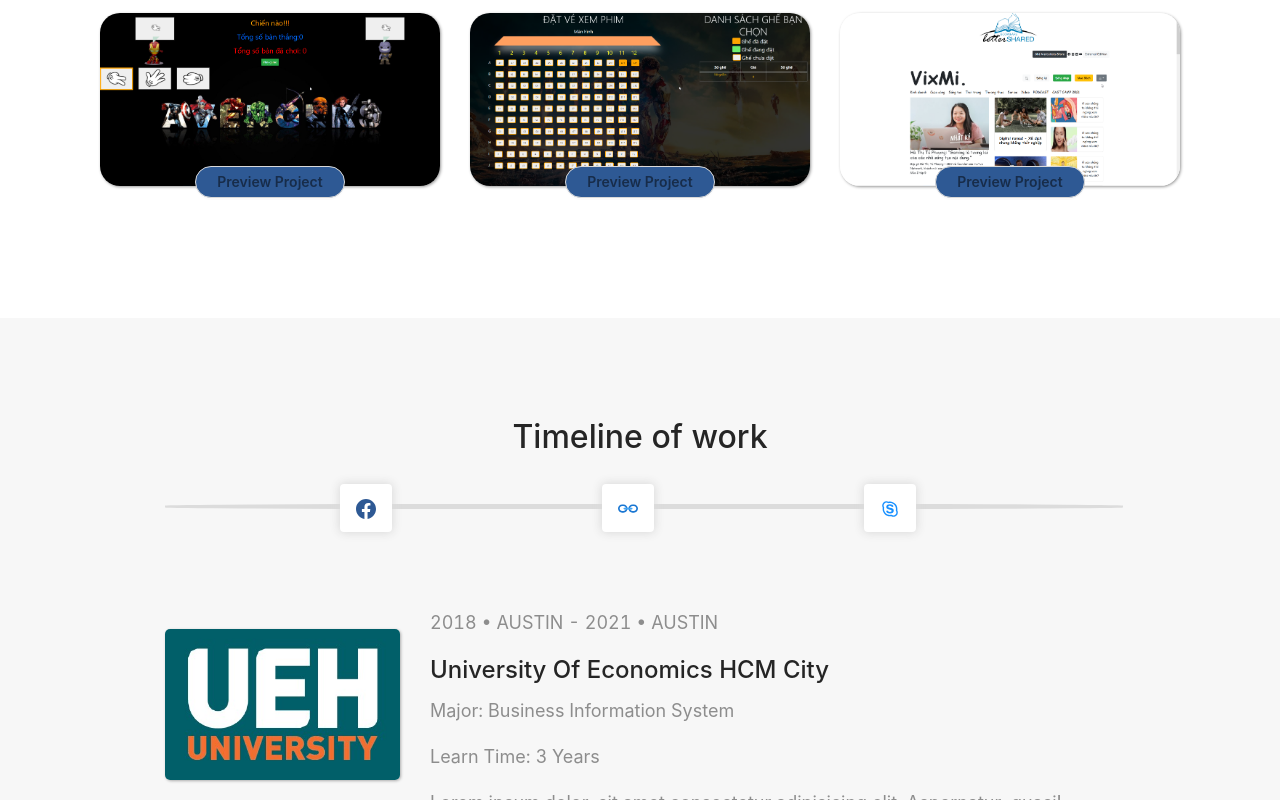
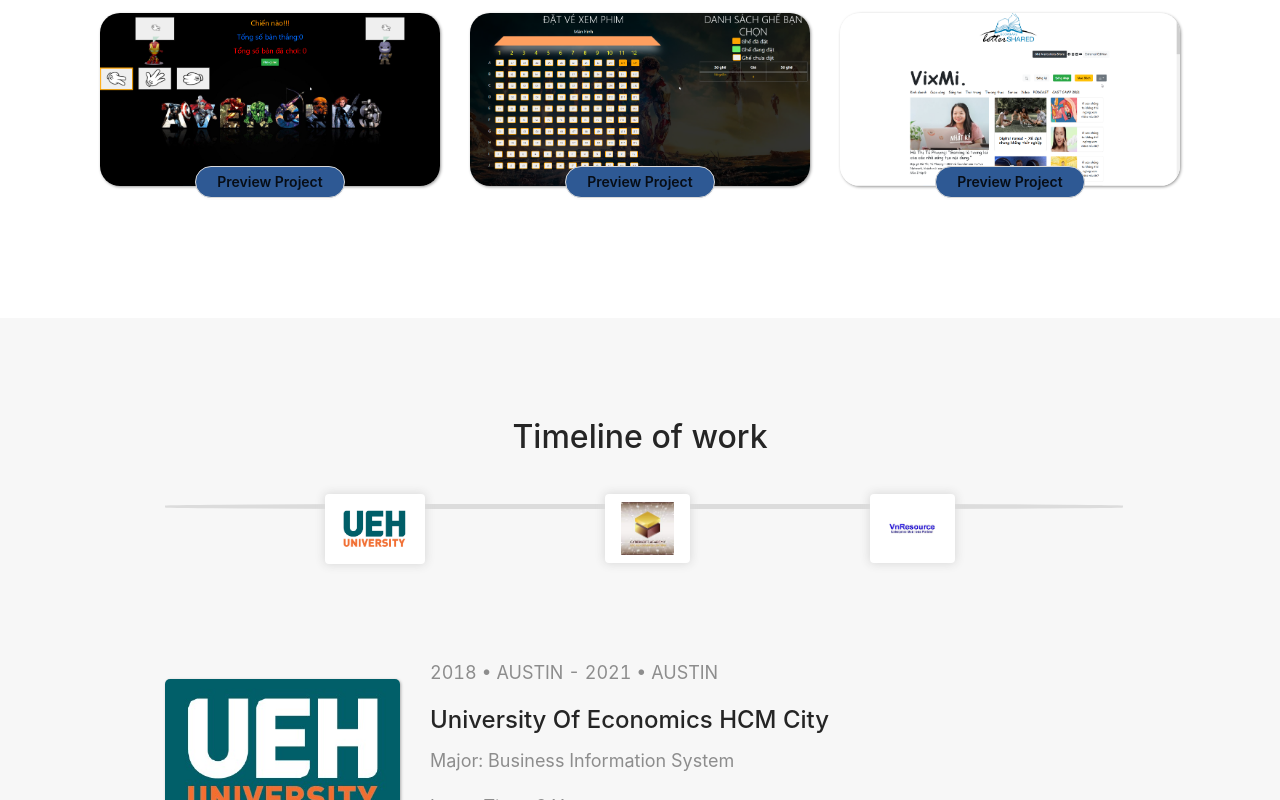
Before and after one commit to uranius1024/tftboarding, a React (Create React App) app: page / in a window 1280 px wide. Shown: the part 2000-2800 px from the top of the page. Built offline with nearby package versions, Linux system fonts and the light colour scheme; a web font is replaced by a local one.

Commit message:
udapte: fix responsive

```diff
--- a/src/LandingPage/Contact.js
+++ b/src/LandingPage/Contact.js
@@ -10,7 +10,7 @@ export default class Contact extends Component {
                 <div className='contact'>
                     <div className='container content-contact'>
                         <div className='row'>
-                            <div className='col-md-4 get-touch'>
+                            <div className='col-md-4 col-sm-4 col-xl-4 get-touch'>
                                 <h2 className='title'> GET IN TOUCH</h2>
                                 <div className='text-general text-touch'>
                                     <p>Pho Co Dieu, Street </p>
@@ -19,9 +19,9 @@ export default class Contact extends Component {
                                     <p>luongtrongq@gmail.com</p>
                                 </div>
                             </div>
-                            <div className='col-md-8 get-input text-center'>
+                            <div className='col-md-8 col-sm-8 col-xl-8 get-input text-center'>
 
-                                <iframe src="https://www.google.com/maps/embed?pb=!1m18!1m12!1m3!1d3919.688121491676!2d106.65488871480066!3d10.758502092333728!2m3!1f0!2f0!3f0!3m2!1i1024!2i768!4f13.1!3m3!1m2!1s0x31752eed8ac091f5%3A0x191f077fc4789490!2zUGjDsyBDxqEgxJBp4buBdSwgVGjDoG5oIHBo4buRIEjhu5MgQ2jDrSBNaW5o!5e0!3m2!1sen!2s!4v1641281516684!5m2!1sen!2s" width={600} height={450} style={{ border: 0 }} allowFullScreen loading="lazy" />
+                                <iframe className='w-100' src="https://www.google.com/maps/embed?pb=!1m18!1m12!1m3!1d3919.688121491676!2d106.65488871480066!3d10.758502092333728!2m3!1f0!2f0!3f0!3m2!1i1024!2i768!4f13.1!3m3!1m2!1s0x31752eed8ac091f5%3A0x191f077fc4789490!2zUGjDsyBDxqEgxJBp4buBdSwgVGjDoG5oIHBo4buRIEjhu5MgQ2jDrSBNaW5o!5e0!3m2!1sen!2s!4v1641281516684!5m2!1sen!2s" width={600} height={450} style={{ border: 0 }} allowFullScreen loading="lazy" />
 
 
 
--- a/src/LandingPage/Header.js
+++ b/src/LandingPage/Header.js
@@ -2,11 +2,7 @@ import React, { Component, useEffect } from 'react';
 import "../css/main.css"
 import { Link } from 'react-scroll';
 import { AiOutlineMenu } from "react-icons/ai";
-import { FaAlignRight } from 'react-icons/fa';
-import { SiFacebook } from "react-icons/si";
-import { FcLink, FcLike, FcPicture } from "react-icons/fc"
 
-import { AiOutlineSkype } from "react-icons/ai"
 export default class Header extends Component {
 
 
@@ -26,7 +22,7 @@ export default class Header extends Component {
             if ((currentScrollPosition - defaultScrollPosition) > 500) {
                 document.getElementsByClassName("header")[0].style.top = "0px";
             } else {
-                document.getElementsByClassName("header")[0].style.top = "-75px";
+                document.getElementsByClassName("header")[0].style.top = "-150px";
             }
         }
     }
--- a/src/LandingPage/LandingPage.js
+++ b/src/LandingPage/LandingPage.js
@@ -5,7 +5,7 @@ import HomePage from './HomePage'
 import Portfolio from './Portfolio'
 import BlogPage from './BlogPage'
 import Contact from './Contact'
-import "../css/landingPage.css"
+// import "../css/landingPage.css"
 
 import Portfolio1 from './Portfolio1'
 import TimelinePage from './TimelinePage'
--- a/src/LandingPage/TimelinePage.js
+++ b/src/LandingPage/TimelinePage.js
@@ -20,16 +20,16 @@ export default class TimelinePage extends Component {
                         </div>
                         <div className='circleBrand'>
                             <ul className="nav nav-pills mb-3" id="pills-tab" role="tablist">
-                                <li className='nav-item' ><a className='icon-timeline nav-link active' id="pills-home-tab" data-toggle="pill" href="#pills-home" role="tab" aria-controls="pills-home" aria-selected="true" ><i>
-                                    <SiFacebook />
+                                <li className='nav-item img-timeline-spec' ><a className='icon-timeline nav-link active' id="pills-home-tab" data-toggle="pill" href="#pills-home" role="tab" aria-controls="pills-home" aria-selected="true" ><i>
+                                    <img className='img-timeline w-100' src='images/ueh-logo.jpg' alt="img" />
                                 </i>
                                 </a></li>
                                 <li className='nav-item' ><a className='icon-timeline nav-link ' id="pills-profile-tab" data-toggle="pill" href="#pills-profile" role="tab" aria-controls="pills-profile" aria-selected="false" ><i>
-                                    <FcLink />
+                                    <img className='img-timeline w-100' src='images/cyber.png' alt="img" />
                                 </i>
                                 </a></li>
                                 <li className='nav-item'><a className='icon-timeline nav-link ' id="pills-contact-tab" data-toggle="pill" href="#pills-contact" role="tab" aria-controls="pills-contact" aria-selected="false" ><i>
-                                    <AiOutlineSkype />
+                                    <img className='img-timeline w-100' src='images/vnresource.jpg' alt="img" />
                                 </i>
                                 </a></li>
 
--- a/src/css/landingPage.css
+++ /dev/null
@@ -1,2 +0,0 @@
-.LandingPage {
-}
--- a/src/css/main.css
+++ b/src/css/main.css
@@ -216,10 +216,14 @@
   top: -20px;
   left: 0;
   background-color: #2e5994 !important;
-  color: rgba(0, 0, 0, 0.5) !important;
+  color: rgba(0, 0, 0, 0.5);
   font-weight: 600 !important  ;
   border-radius: 20px !important;
   width: 150px;
+  transition: ease-in-out 0.75s !important;
+}
+.btn-preview:hover {
+  color: white !important;
 }
 /* BLOGPAGE */
 #blog {
@@ -441,6 +445,16 @@ blockquote {
   left: 150px;
   z-index: 99;
 }
+.circleBrand .nav-item {
+  width: 85px;
+  height: 50px;
+}
+.circleBrand .img-timeline-spec {
+  width: 100px !important;
+}
+.img-timeline-spec img {
+  padding: 5px 0;
+}
 .circleBrand ul {
   list-style: none;
 }
@@ -466,7 +480,7 @@ blockquote {
   box-shadow: 0 3px 20px 3px #dadada;
 }
 .timeline-content {
-  margin-top: 100px;
+  margin-top: 150px;
 }
 .timeline-pic {
   padding: 20px 0;
--- a/src/css/responsive.css
+++ b/src/css/responsive.css
@@ -16,35 +16,6 @@
   color: #b8a07e;
 }
 
-@media (max-width: 1000px) {
-  /* Header */
-  .list-menu {
-    display: none;
-  }
-  .responsiveMenu {
-    float: right;
-    margin-top: 12px;
-    cursor: pointer;
-    font-size: 20px;
-  }
-
-  /* Contact */
-  .your-email {
-    margin-top: 20px;
-  }
-}
-@media (min-width: 980px) {
-  /* Header */
-  .responsiveMenu {
-    display: none;
-  }
-  .nav-menu-after {
-    display: none;
-  }
-}
-li {
-  padding: 10px 0;
-}
 /* Class */
 .navBar {
   width: 100%;
@@ -78,18 +49,97 @@ li {
 .nav-menu-after ul {
   margin-top: 80px;
 }
-/* Media screen size */
-@media screen and (min-width: 768px) {
-  button {
+/* ---------------------------------------------------------------------------------------------------- */
+/** Width between 1200x to 0
+ *  ~~~~~~~~~~~~~~~~~~~~~~~~~~~~~~~~~~~~
+ */
+
+@media (min-width: 1200px) {
+  .header {
+    background-color: tomato;
+  }
+  .responsiveMenu {
+    display: none;
+  }
+  .nav-menu-after {
     display: none;
   }
 
-  .links {
-    height: auto;
-    display: flex;
+  li {
+    padding: 10px 0;
+  }
+}
+
+/** Width between 992px to 1199px
+ *  ~~~~~~~~~~~~~~~~~~~~~~~~~~~~~~~~~~~~
+ */
+
+@media (min-width: 992px) and (max-width: 1199px) {
+  .header {
+    background-color: yellow;
+  }
+  .responsiveMenu {
+    display: none;
+  }
+  .nav-menu-after {
+    display: none;
   }
 
   li {
-    padding: 0 15px;
+    padding: 10px 0;
+  }
+  .circleBrand {
+    left: 130px;
+  }
+  .circleBrand ul li {
+    margin: 0 70px;
   }
 }
+
+/** Width between 768px to 991px
+ *  ~~~~~~~~~~~~~~~~~~~~~~~~~~~~~~~~~~~~
+ */
+
+@media (min-width: 768px) and (max-width: 991px) {
+  .header {
+    background-color: turquoise;
+  }
+  .nav-menu {
+    display: none;
+  }
+  .circleBrand .nav {
+    display: inline-block;
+  }
+  .circleBrand {
+    left: 0;
+    margin-bottom: 30px;
+  }
+}
+
+/** Width between 767px to 0
+ *  ~~~~~~~~~~~~~~~~~~~~~~~~~~~~~~~~~~~~
+ */
+
+@media (max-width: 767px) {
+  .nav-menu {
+    display: none;
+  }
+  .header {
+    background-color: violet;
+  }
+  .circleBrand .nav {
+    display: inline-block;
+  }
+  .circleBrand {
+    left: 0;
+  }
+  .line {
+    width: 100%;
+  }
+  .timeline {
+    padding-left: 0;
+  }
+  .circleBrand ul li {
+    margin: 0 80px;
+  }
+}
```
Also changed, not shown: src/css/1.css (added, +31 -0 lines), public/images/ueh-logo.jpg (added).
